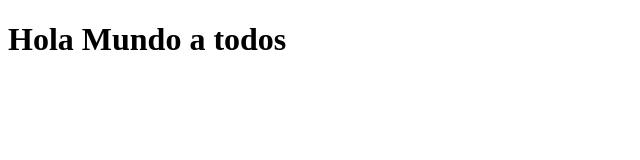
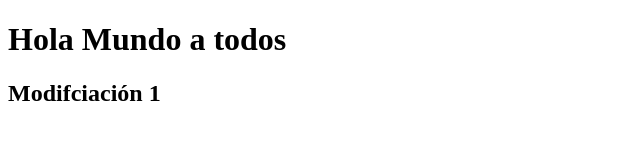
Before and after one commit to JoseNarvaezUT/Ej-Git01, a plain HTML site: page index.html in a window 1280 px wide. Shown: the whole page, without its empty margins (0-640 px from the left). Drawn offline with Linux system fonts and the light colour scheme.

Commit message:
Se agrego mensaje de primer modificacion

```diff
--- a/index.html
+++ b/index.html
@@ -8,5 +8,6 @@
 </head>
 <body>
     <h1>Hola Mundo a todos</h1>
+    <h2>Modifciación 1</h2>
 </body>
 </html>
```
